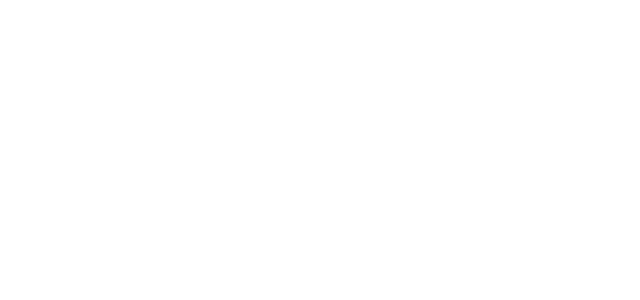
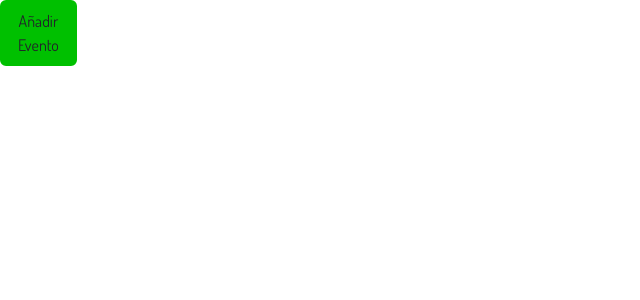
Before and after one commit to Vitoria-Oli/Upcoming-Events, a Vue app in the folder src/main/frontend/upcoming-events/: page /AddEventButton in a window 1280 px wide. Before the commit this address had no page. Shown: the top 300 px of the page, without its empty margins (0-640 px from the left). Built offline with nearby package versions, Linux system fonts and the light colour scheme.

Commit message:
Buttons to log out, add event and delete events, created

```diff
--- a/src/main/frontend/upcoming-events/src/components/DeleteAll.vue
+++ b/src/main/frontend/upcoming-events/src/components/AddEventButton.vue
@@ -3,16 +3,16 @@
 </script>
 
 <template>
-<button type="button" class="btn btn-success" id="delete">Borrar<br> todo</button>
+<button type="button" class="btn btn-success" id="close">Añadir<br>Evento</button>
 </template>
 
 <style lang="scss" scoped>
 @import '../assets/scss/Variables.scss';
 
-#delete{
+#close{
     font-family: Dosis;
-    background-color: $Red;
-    border: solid 3px $Red;
+    background-color: $GreenButton;
+    border: solid 3px $GreenButton;
     width: 6vw;
 }
 
--- a/src/main/frontend/upcoming-events/src/components/CloseSession.vue
+++ b/src/main/frontend/upcoming-events/src/components/CloseSessionButton.vue
@@ -3,7 +3,7 @@
 </script>
 
 <template>
-<button type="button" class="btn btn-success" id="close">Cerrar<br> sesión</button>
+<button type="button" class="btn btn-success" id="close">Cerrar<br>sesión</button>
 </template>
 
 <style lang="scss" scoped>
--- /dev/null
+++ b/src/main/frontend/upcoming-events/src/components/DeleteAllButton.vue
@@ -0,0 +1,19 @@
+<script setup>
+
+</script>
+
+<template>
+<button type="button" class="btn btn-success" id="delete">Borrar<br>todos</button>
+</template>
+
+<style lang="scss" scoped>
+@import '../assets/scss/Variables.scss';
+
+#delete{
+    font-family: Dosis;
+    background-color: $Red;
+    border: solid 3px $Red;
+    width: 6vw;
+}
+
+</style>
--- a/src/main/frontend/upcoming-events/src/router/index.js
+++ b/src/main/frontend/upcoming-events/src/router/index.js
@@ -26,15 +26,25 @@
       component: () => import("../views/Welcome.vue"),
     },
     {
-      path: "/CloseSession",
-      name: "CloseSession",
-      component: () => import("../components/CloseSession.vue"),
+      path: "/CloseSessionButton",
+      name: "CloseSessionButton",
+      component: () => import("../components/CloseSessionButton.vue"),
     },
     {
       path: "/ModifyEvents",
       name: "ModifyEvents",
       component: () => import("../views/ModifyEvents.vue"),
     },
+    {
+      path: "/DeleteAllButton",
+      name: "DeleteAllButton",
+      component: () => import("../components/DeleteAllButton.vue"),
+    },
+    {
+      path: "/AddEventButton",
+      name: "AddEventButton",
+      component: () => import("../components/AddEventButton.vue"),
+    }
   ],
 });
 
--- a/src/main/frontend/upcoming-events/src/views/HomeView.vue
+++ b/src/main/frontend/upcoming-events/src/views/HomeView.vue
@@ -6,7 +6,8 @@
 import CardsEvents from "../components/CardsEvents.vue";
 import { useEventsStore } from "../stores/Events";
 import { onBeforeMount } from "vue";
-import CloseSession from "../components/CloseSession.vue";
+import CloseSessionButton from "../components/CloseSessionButton.vue";
+
 
 const store = useEventsStore();
 onBeforeMount(async () => {
@@ -19,7 +20,7 @@
   <div id="RecomendadosContainer">
     <div id="TitleAndButton">
     <h2>Nuestros recomendados:</h2>
-    <div id="ContainerButton"><CloseSession></CloseSession></div></div>
+    <div id="ContainerButton"><CloseSessionButton></CloseSessionButton></div></div>
     <v-sheet class="mx-auto" max-width="100%">
       <v-slide-group class="pa-4 arrows" selected-class="bg-success" show-arrows>
         <v-slide-group-item>
```
